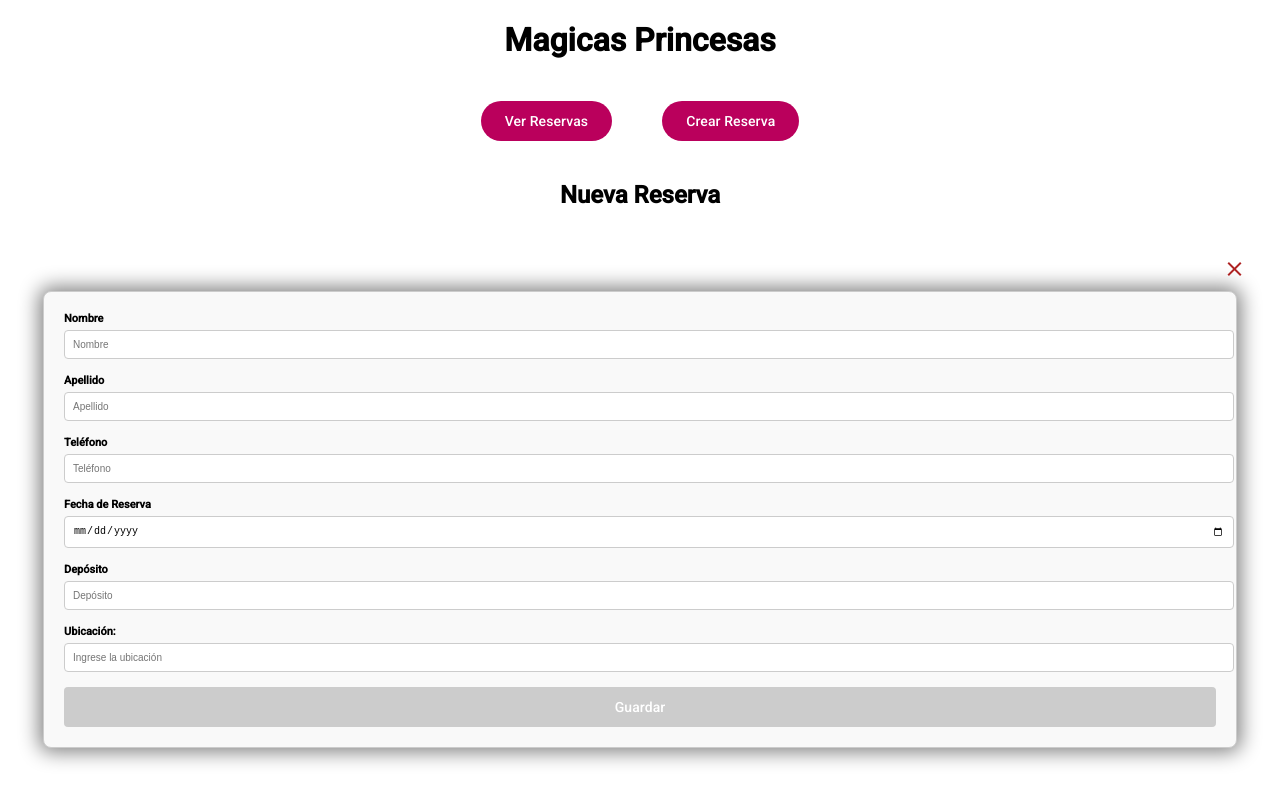
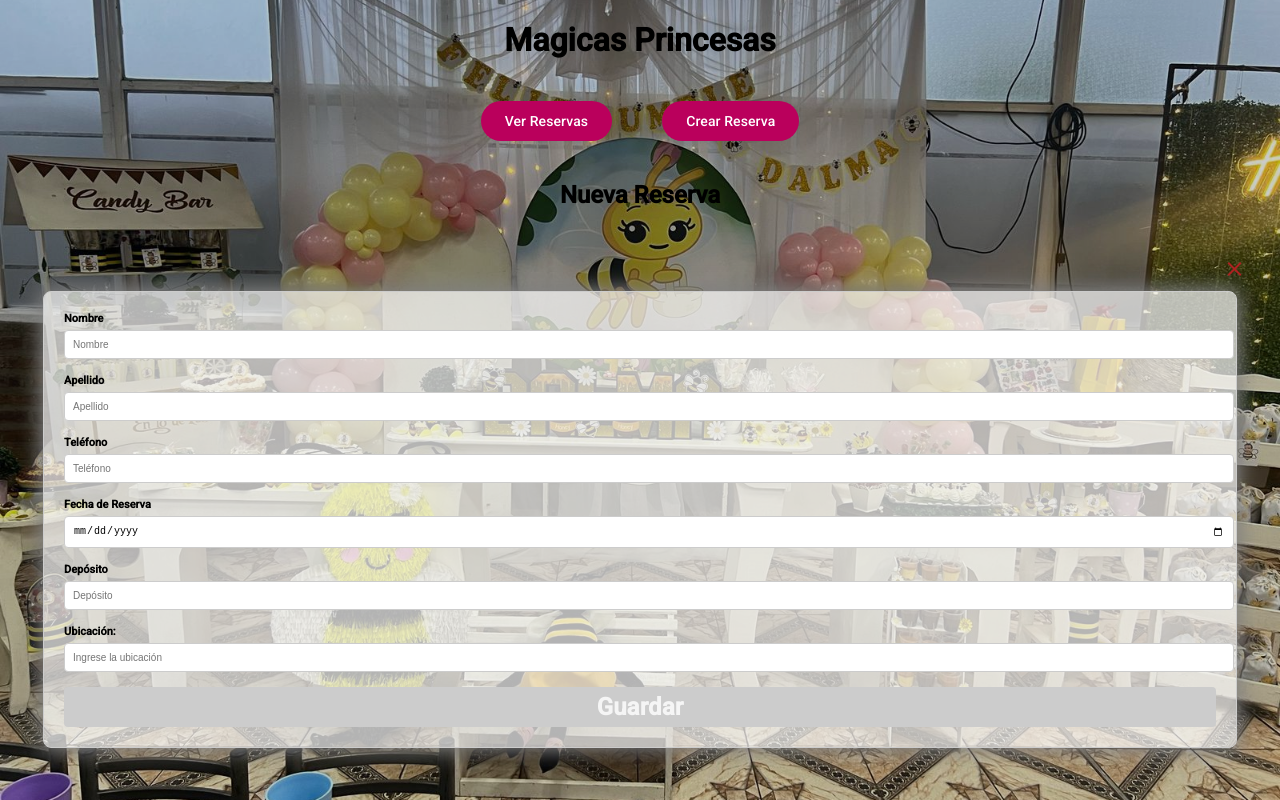
Before and after one commit to Mpablom/CandyFront, an Angular app: page /reservations/new in a window 1280 px wide. Built offline with nearby package versions, Linux system fonts and the light colour scheme.

Commit message:
Cambios esteticos y orden de las tarjetas de reservas

```diff
--- a/angular.json
+++ b/angular.json
@@ -23,7 +23,8 @@
             "assets": [
               {
                 "glob": "**/*",
-                "input": "public"
+                "input": "public",
+                "output":"/"
               }
             ],
             "styles": [
--- a/src/app/components/reservation-form/reservation-form.component.css
+++ b/src/app/components/reservation-form/reservation-form.component.css
@@ -4,9 +4,10 @@
   padding: 20px;
   border: 1px solid #ccc;
   border-radius: 8px;
-  background-color: #f9f9f9;
+  background-color: rgba(255, 255, 255, 0.7) ;
   box-shadow: 0px 0px 20px 4px gray;
 }
+
 .title{
   display: flex;
   justify-content: center;
@@ -52,10 +53,12 @@ input {
 .button-save {
   width: 100%;
   padding: 10px;
-  color: white;
+  color: whitesmoke;
   border: none;
   border-radius: 4px;
   cursor: pointer;
+  font-size: x-large;
+  font-weight: bold;
 }
 
 button:disabled {
--- a/src/app/components/reservation-list/reservation-list.component.css
+++ b/src/app/components/reservation-list/reservation-list.component.css
@@ -8,10 +8,11 @@
 
 .close-button {
   background-color: transparent;
-  color: #ae2222;
+  color: red;
   border: none;
   cursor: pointer;
   transition: all 0.3s ease;
+  text-shadow: 5px 5px 5px 5px red;
 }
 
 .close-button:hover {
@@ -32,18 +33,31 @@
   gap: 20px;
   padding: 30px;
   margin: auto;
-
+  background-color: transparent;
 }
 
-.reservation-card {
-  box-shadow: 0px 5px 15px rgba(0, 0, 0, 0.3);
+.reservation-card, .month-header{
+  box-shadow: 0px 5px 15px grey;
   border-radius: 10px;
   transition: transform 0.3s ease, box-shadow 0.3s ease;
+  background-color: rgba(255, 255, 255, 0.7) ;
 }
-
 .reservation-card:hover {
   transform: translateY(-5px);
-  box-shadow: 0px 5px 15px rgba(0, 0, 0, 0.5);
+  box-shadow: 0px 5px 15px grey;
+}
+.month-card{
+  display: flex;
+  justify-content: center;
+  align-items: center;
+  flex-direction: column;
+  width: 100%;
+}
+.month-header{
+  text-align: center;
+  font-style: oblique;
+  width: max-content;
+  padding: 10px;
 }
 
 .card-row {
--- a/src/app/components/reservation-list/reservation-list.component.html
+++ b/src/app/components/reservation-list/reservation-list.component.html
@@ -9,9 +9,13 @@
   </div>
 </div>
 
+ <div *ngFor="let group of groupedReservations" class="month-card">
+    <mat-card class="month-header">
+      <mat-card-title class="card-label"> {{ getMonthName(group.month) }} {{ group.year }}</mat-card-title>
+    </mat-card>
   <!-- Contenedor de tarjetas para reservas activas -->
     <div class="cards-container">
-  <mat-card *ngFor="let reservation of reservations" class="reservation-card"  [@cardTransition]>
+     <mat-card *ngFor="let reservation of group.reservations" class="reservation-card"  [@cardTransition]>
       <mat-card-content>
         <div class="card-row-group">
           <div class="card-row">
@@ -50,12 +54,13 @@
       </mat-card-actions>
      </mat-card>
     </div>
+</div>
 
 <!-- Botones adicionales -->
 <div class="buttons-container"  *ngIf="areButtonsVisible" [@buttonsTransition]>
   <div class="restore-button-container">
     <button mat-flat-button color="primary" (click)="toggleDeletedReservations()">
-      {{ showDeletedReservations ? 'Ocultar Reservas Eliminadas' : 'Restaurar Reserva' }}
+      {{ showDeletedReservations ? 'Ocultar Reservas Eliminadas' : 'Mostrar Reservas Eliminadas' }}
     </button>
   </div>
   <div class="delete-past-button-container">
--- a/src/app/components/reservation-list/reservation-list.component.ts
+++ b/src/app/components/reservation-list/reservation-list.component.ts
@@ -11,7 +11,6 @@ import { CustomerService } from "../../services/customer.service";
 import { MatSnackBar } from "@angular/material/snack-bar";
 import { MatCardModule } from '@angular/material/card';
 import { animate, style, transition, trigger } from "@angular/animations";
-import { ReservationFormComponent } from "../reservation-form/reservation-form.component";
 
 
 @Component({
@@ -50,6 +49,7 @@ export class ReservationListComponent implements OnInit, OnDestroy {
   areButtonsVisible = false;
   isEditMode: boolean = false;
   shouldShowCreationForm = false;
+  groupedReservations: { month: number; year: number; reservations: Reservation[] }[] = [];
   displayedColumns: string[] = ['reservationDate', 'deposit', 'location', 'customerName', 'customerPhone', 'actions'];
 
 
@@ -78,6 +78,8 @@ export class ReservationListComponent implements OnInit, OnDestroy {
       next: (data: Reservation[]) => {
         this.reservations = data.filter(reservation => !reservation.deleted);
         this.deletedReservations = data.filter(reservation => reservation.deleted);
+
+        this.groupReservationsByMonth();
       },
       error: (error) => {
         console.error('Error loading reservations:', error);
@@ -150,6 +152,7 @@ export class ReservationListComponent implements OnInit, OnDestroy {
         if (deletedReservation) {
           this.reservations = this.reservations.filter(reservation => reservation.id !== id);
           this.deletedReservations.push(deletedReservation);
+          this.groupReservationsByMonth();
         }
         this.showSuccessSnackbar('Reserva eliminada correctamente.');
       },
@@ -174,6 +177,56 @@ export class ReservationListComponent implements OnInit, OnDestroy {
     });
   }
 
+  groupReservationsByMonth(): void {
+    const grouped = this.reservations.reduce((acc, reservation) => {
+      let date: Date;
+
+      if (typeof reservation.reservationDate === 'string' && reservation.reservationDate.includes('-')) {
+        const [year, month, day] = reservation.reservationDate.split('-');
+        date = new Date(+year, +month - 1, +day); // Meses 0-based
+      }
+      else if (typeof reservation.reservationDate === 'string' && reservation.reservationDate.includes('/')) {
+        const [day, month, year] = reservation.reservationDate.split('/');
+        date = new Date(+year, +month - 1, +day); // Meses 0-based
+      }
+      else {
+        date = new Date(reservation.reservationDate);
+      }
+
+      if (isNaN(date.getTime())) {
+        console.error('Fecha inválida:', reservation.reservationDate);
+        return acc;
+      }
+
+      const normalizedDate = new Date(date.getFullYear(), date.getMonth(), date.getDate());
+      const yearGroup = normalizedDate.getFullYear();
+      const monthGroup = normalizedDate.getMonth();
+
+      let group = acc.find(g => g.month === monthGroup && g.year === yearGroup);
+      if (!group) {
+        group = { month: monthGroup, year: yearGroup, reservations: [] };
+        acc.push(group);
+      }
+
+      group.reservations.push(reservation);
+      return acc;
+    }, [] as { month: number; year: number; reservations: Reservation[] }[]);
+
+    this.groupedReservations = grouped.sort((a, b) => {
+      if (a.year !== b.year) return a.year - b.year;
+      return a.month - b.month;
+    });
+  }
+
+  // Añadir manejo de errores en getMonthName
+  getMonthName(month: number): string {
+    const months = [
+      "Enero", "Febrero", "Marzo", "Abril", "Mayo", "Junio",
+      "Julio", "Agosto", "Septiembre", "Octubre", "Noviembre", "Diciembre"
+    ];
+    return months[month] || 'Mes desconocido'; // Evita "NaN"
+  }
+
   goToHome(): void {
     setTimeout(() => {
       this.router.navigate(['']);
--- a/src/styles.css
+++ b/src/styles.css
@@ -1,3 +1,22 @@
 /* You can add global styles to this file, and also import other style files */
-html, body { height: 100%; }
-body { margin: 0; font-family: Roboto, "Helvetica Neue", sans-serif; }
+  html, body { height: 100%; }
+body {
+  margin: 0;
+  font-family: Roboto, "Helvetica Neue", sans-serif;
+  background-image: url('/images/abejita.jpg');
+  background-size: cover;
+  background-position: center;
+  background-repeat: no-repeat;
+  background-attachment: fixed;
+  min-height: 100vh;
+}
+body::before {
+  content: '';
+  position: fixed;
+  top: 0;
+  left: 0;
+  width: 100%;
+  height: 100%;
+  background: rgba(0, 0, 0, 0.2); /* Negro con 50% de opacidad */
+  z-index: -1;
+}
```
Also changed, not shown: public/images/abejita.jpg (added). Lines whose indentation alone changed are shown as unchanged.
